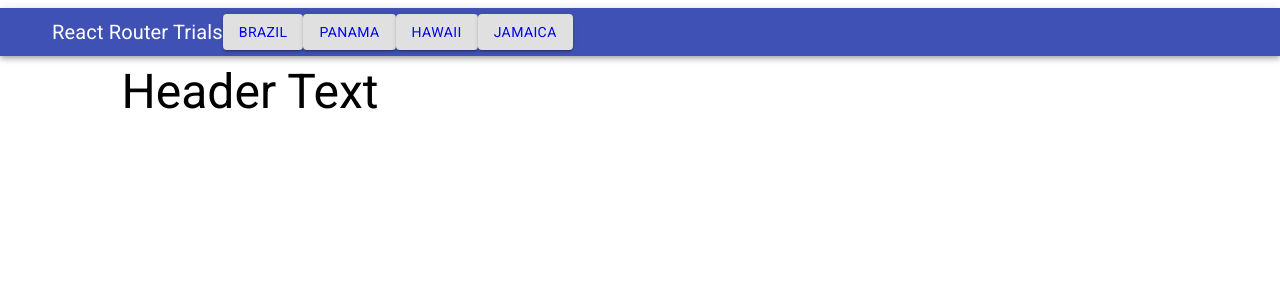
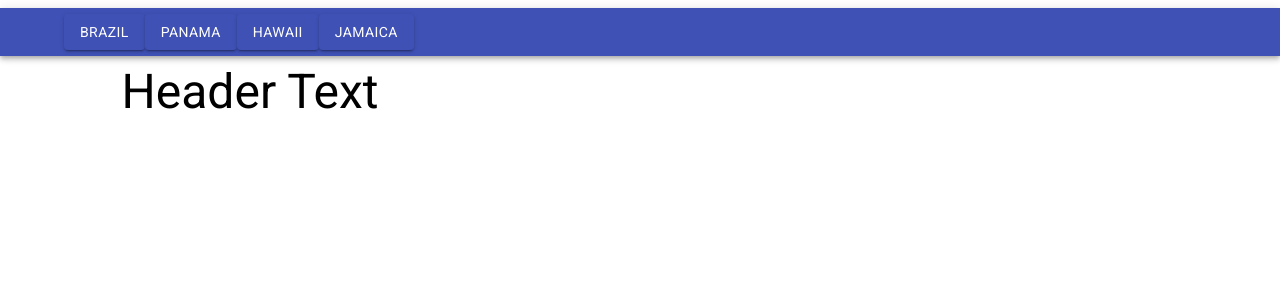
Before and after one commit to bailliechris/reactrouter-travelapp, a React (Create React App) app: page / in a window 1280 px wide. Shown: the top 300 px of the page. Built offline with nearby package versions, Linux system fonts and the light colour scheme.

Commit message:
A bit better

```diff
--- a/src/components/AppBar.js
+++ b/src/components/AppBar.js
@@ -18,7 +18,7 @@ const useStyles = makeStyles((theme) => ({
     }
   },
   menuButton: {
-    marginRight: theme.spacing(2),
+    marginLeft: theme.spacing(2),
   },
 }));
 
@@ -30,12 +30,9 @@ function TheAppBar({nav, onClick}) {
     <div className={classes.root}>
       <AppBar position="static">
         <Toolbar variant="dense">
-          <IconButton edge="start" className={classes.menuButton} color="inherit" aria-label="menu">
+          <IconButton edge="start" className={classes.menuButton} color="primary" aria-label="menu">
           </IconButton>
-          <Typography variant="h6" color="inherit">
-            React Router Trials
-          </Typography>
-          <ButtonGroup variant="text" color="primary" aria-label="text primary button group">
+          <ButtonGroup variant="text" color="inherit" size="large" aria-label="text primary button group">
             {nav.map((item) => (
                 <AButton key={item.id} url={item.address} text={item.name} onClick={onClick} />
             ))}
--- a/src/components/abutton.js
+++ b/src/components/abutton.js
@@ -4,11 +4,9 @@ import {Link} from "react-router-dom";
 
 const AButton = ({url, text, onClick}) => {
     return (
-        <div>
             <Link to={url}>
-                <Button color="inherit" variant="contained" onClick={()=>onClick(url)}>{text}</Button>
+                <Button color="primary" variant="contained" onClick={()=>onClick(url)}>{text}</Button>
             </Link>
-        </div>
     )
 }
 
```
